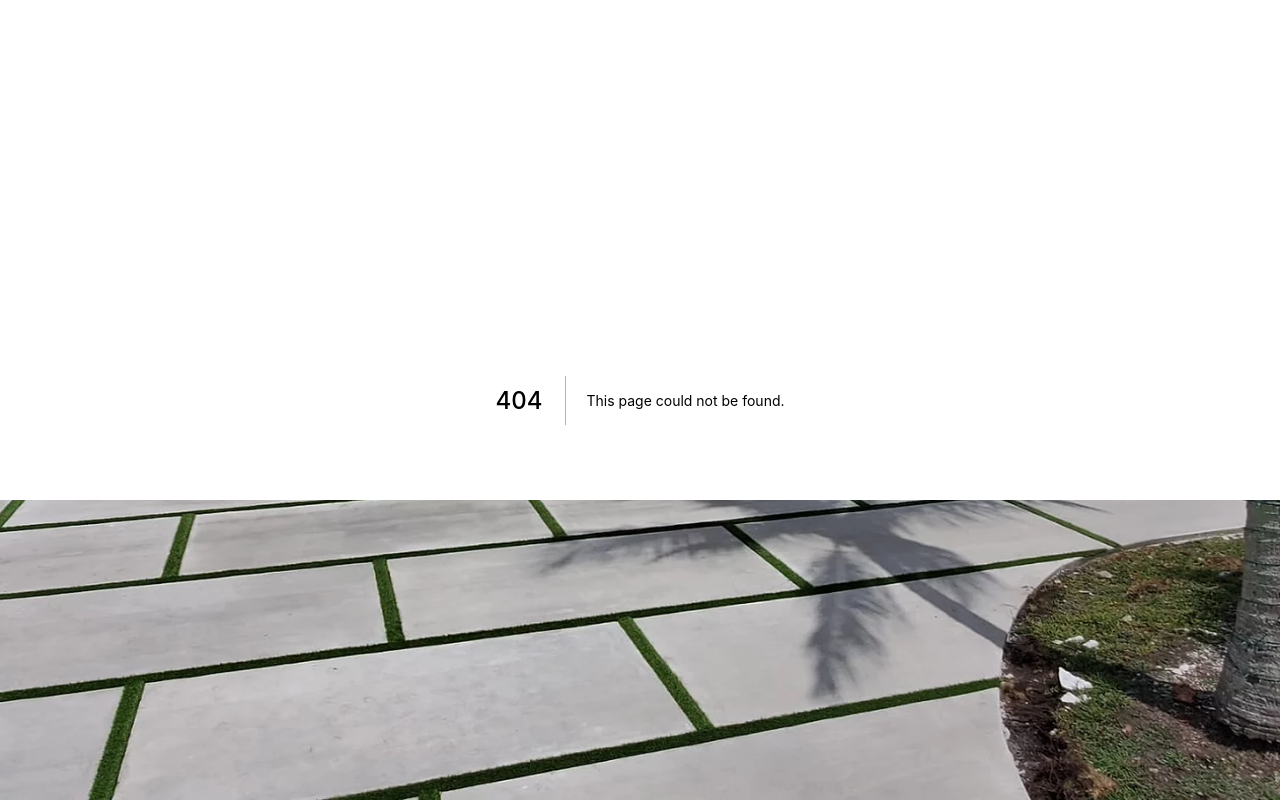
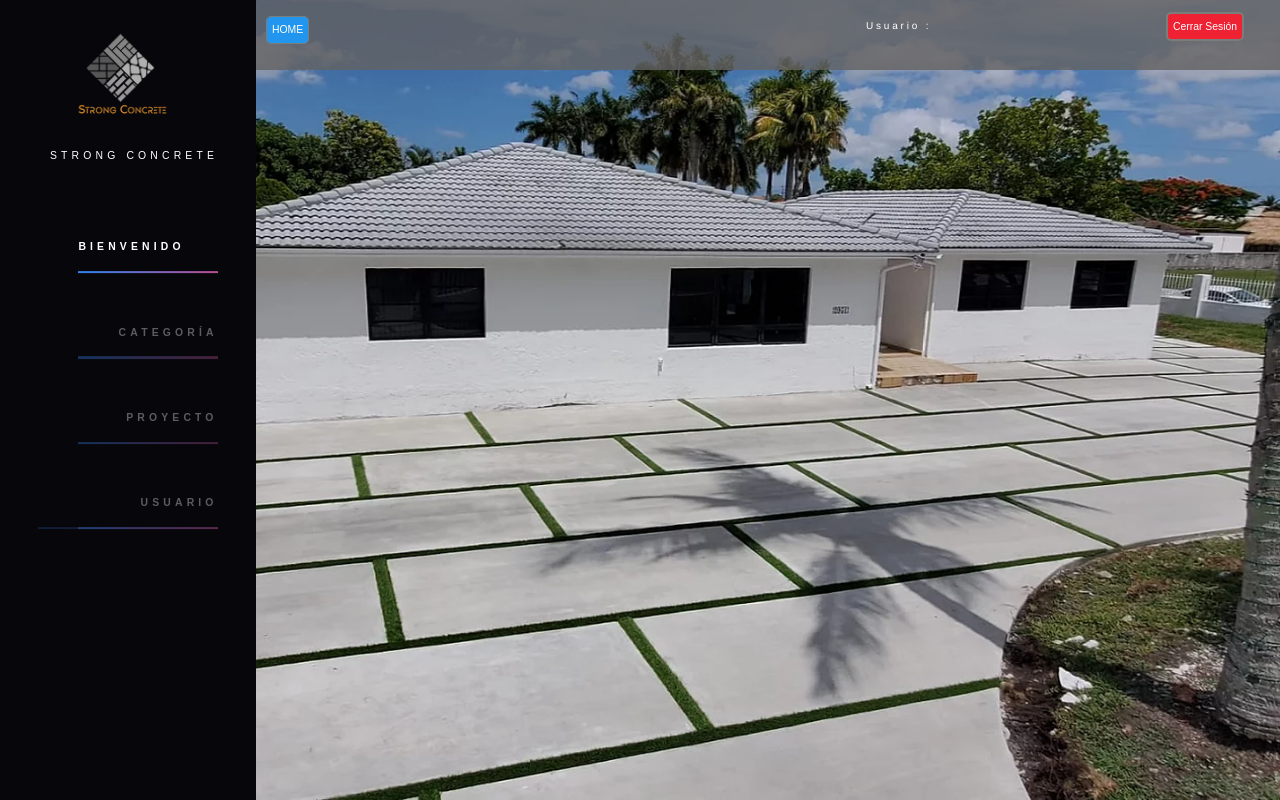
Before and after one commit to kelvin2020-git/repo, a Next.js app: page /dashboard/roles in a window 1280 px wide. Before the commit this address had no page. Built offline with nearby package versions, Linux system fonts and the light colour scheme.

Commit message:
fi commit

```diff
--- a/components/dasboard/adminview.js
+++ b/components/dasboard/adminview.js
@@ -49,11 +49,11 @@ const AdminView = () => {
     push("/dashboard/categoria");
   };
   const goUsuario = () => {
-    push("/dashboard/usuario");
+    push("/dashboard/roles");
   };
 
   const goProyecto = () => {
-    push("/dashboard/proyecto");
+    push("/dashboard/proyectos");
   };
 
   return (
--- a/components/dasboard/adminview/sidebar.js
+++ b/components/dasboard/adminview/sidebar.js
@@ -10,13 +10,13 @@ const Sidebar = () => {
 
   };
   const usuario = () => {
-    push("/dashboard/usuario");
+    push("/dashboard/roles");
   };
   const dashboard = () => {
     push("/dashboard");
   };
   const proyecto = () => {
-    push("/dashboard/proyecto");
+    push("/dashboard/proyectos");
 
   };
   return (
--- /dev/null
+++ b/pages/dashboard/roles.js
@@ -0,0 +1,26 @@
+import React from 'react'
+
+
+
+import Header from '../../components/dasboard/adminview/header';
+import Sidebar from '../../components/dasboard/adminview/sidebar';
+import AdminView from '../../components/dasboard/adminview';
+
+
+
+
+
+function Roles() {
+
+
+
+    return (
+  <>
+< Header/>
+<Sidebar/>
+
+  </>
+    );
+  }
+
+  export default Roles;
```
Also changed, not shown: pages/dashboard/categoria.js (added, +26 -0 lines), pages/dashboard/categoria/index.js (deleted, +0 -21 lines), pages/dashboard/proyecto/index.js (deleted, +0 -23 lines), pages/dashboard/proyectos.js (added, +25 -0 lines), pages/dashboard/usuario/index.js (deleted, +0 -24 lines).
